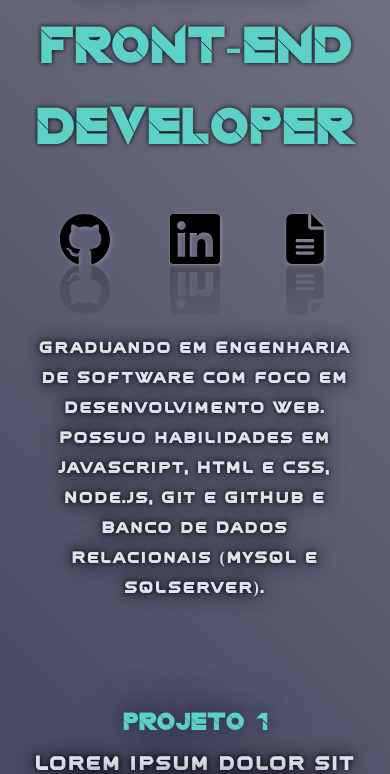
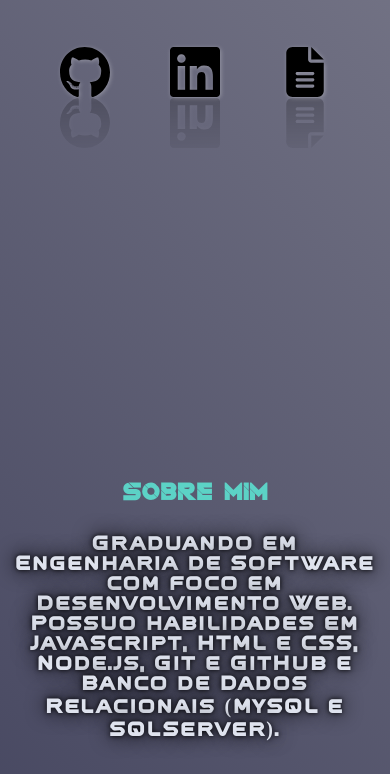
Before and after one commit to caiolacerdamt/meu-portfolio, a plain HTML site: page index.html in a window 390 px wide. Shown: the part 383-1157 px from the top of the page. Drawn offline with nearby package versions, Linux system fonts and the light colour scheme.

Commit message:
finishing responsivity

```diff
--- a/css/style.css
+++ b/css/style.css
@@ -2,7 +2,11 @@ body {
   /*background: radial-gradient(50% 50% at 50% 50%, rgba(4, 60, 75, 0.67) 0%, #043C4B 96.35%);*/
   /*background-color: var(--bg-color-second);*/
   background: rgb(54, 55, 83);
-    background: linear-gradient(45deg, rgba(54, 55, 83, 1) 48%, rgba(126, 126, 142, 1) 100%);
+  background: linear-gradient(
+    45deg,
+    rgba(54, 55, 83, 1) 48%,
+    rgba(126, 126, 142, 1) 100%
+  );
 }
 
 #apresentacao {
@@ -10,10 +14,8 @@ body {
   height: 100vh;
   display: flex;
   justify-content: center;
-    align-items: center;
-    align-content: center;
-    padding: 32px;
-    margin-bottom: 50px;
+  align-items: flex-start;
+  padding: 80px 32px 32px 32px;
 }
 
 .eu {
@@ -54,8 +56,9 @@ h1.developer {
 }
 
 a {
-    transition: .5s;
-    -webkit-box-reflect: below 1px linear-gradient(transparent, rgba(0, 0, 0, 0.2));
+  transition: 0.5s;
+  -webkit-box-reflect: below 1px
+    linear-gradient(transparent, rgba(0, 0, 0, 0.2));
   filter: drop-shadow(1px 1px 2px rgba(255, 255, 255, 0.3));
 }
 
@@ -72,10 +75,10 @@ a img {
 h3 {
   font-family: var(--font-secundaria);
   font-size: 20px;
-    -webkit-box-reflect: below 1px linear-gradient(transparent, rgba(0, 0, 0, 0.2));
+  -webkit-box-reflect: below 1px
+    linear-gradient(transparent, rgba(0, 0, 0, 0.2));
   letter-spacing: 2px;
-    text-shadow: 0 0 5px #000000,
-    0 0 20px #000000;
+  text-shadow: 0 0 5px #000000, 0 0 20px #000000;
   color: var(--text-color);
 }
 
@@ -92,130 +95,46 @@ a:hover {
   margin-top: 20px;
 }
 
-
-/**
-@media (min-width: 1023px) and (max-width: 1025px) {
-
-    h3 {
-        font-size: 30px;
+#sobre-mobile {
+  height: 300px;
+  padding: 10px;
+  display: flex;
+  justify-content: center;
+  align-items: center;
+  gap: 20px;
 }
 
-    a img {
-        width: 80px;
-        height: 80px;
-    }
-
-    .button-none {
+.sobre-mobile {
     display: flex;
-        gap: 100px;
-        margin-top: 60px;
-    }
-
-    .github,
-    .linkedin,
-    .curriculo {
-        display: none;
-    }
-
-}
-
-@media (max-width: 840px) {
-
-    .eu {
-        width: 600px;
-    }
-
-    h1 {
-        font-size: 70px;
-    }
-
-}
-
-@media (max-width: 700px) {
-
-    .eu {
-        width: 600px;
-    }
-
-    h1 {
-        font-size: 60px;
-    }
-}
-
-@media (min-width: 540px) and (max-width: 699px) {
-
-    h1 {
-        font-size: 50px;
-    }
-
-}
-
-@media (min-width: 200px) and (max-width: 539px) {
-
-    h3 {
-        font-size: 16px;
-        text-align: center;
-    }
-
-    h3.oi-eu-sou {
-        margin-bottom: 10px;
-    }
-
-    h1 {
-        width: 100%;
-        text-align: center;
-        font-size: 40px;
-    }
-
-    h1.developer {
-        margin-bottom: 20px;
-        padding: 0;
-        text-align: center;
-    }
-
-    a img {
-        width: 40px;
-        height: 40px;
-    }
-
-    .none {
-        display: flex;
-        justify-content: center;
-        margin-bottom: 20px;
-    }
-
-    .button-none {
-        display: flex;
+    flex-direction: column;
     gap: 30px;
 }
 
-    .github,
-    .linkedin,
-    .curriculo {
-        display: none;
+.sobre-mim {
+    width: 100%;
 }
 
-    h3,
-    a {
+.sobre-mim h2 {
+    text-align: center;
+    font-family: var(--font-primaria);
+    color: var(--h1-color-second);
+}
+
+h3.sobre-mobile {
+  text-align: center;
   -webkit-box-reflect: unset;
 }
 
-
-}
-**/
-
 @media (max-width: 767px) {
-
   #apresentacao {
-        margin-top: 100px;
-        justify-content: space-around;
+    height: 100vh;
+    justify-content: space-between;
   }
 
   h3.oi-eu-sou {
     text-align: center;
     font-size: 20px;
     -webkit-box-reflect: unset;
-        margin-top: 20px;
   }
 
   .separacao {
@@ -229,7 +148,6 @@ a:hover {
   h1 {
     width: 100%;
     font-size: 50px;
-        margin-top: 20px;
   }
 
   .separacao h1 {
@@ -239,14 +157,12 @@ a:hover {
   h1.developer {
     width: 100%;
     text-align: center;
-        padding: 30px 0 0 0;
+    padding: 0;
     margin: 0;
   }
 
   h3.sobre {
-        -webkit-box-reflect: unset;
-        font-size: 16px;
-        margin-top: 60px;
+    display: none;
   }
 
   .button-none {
@@ -263,7 +179,6 @@ a:hover {
     display: flex;
     justify-content: center;
     padding-bottom: 20px;
-        margin-top: 120px;
     animation: animationLogo 4s infinite alternate ease-in-out;
   }
 
@@ -279,14 +194,13 @@ a:hover {
     margin-top: 20px;
   }
 
-    .mais a, .mais-desktop a {
+  .mais a,
+  .mais-desktop a {
     -webkit-box-reflect: unset;
   }
-
 }
 
 @media (width: 375px) and (height: 667px) {
-
   #apresentacao {
     margin-top: 80px;
   }
@@ -302,5 +216,4 @@ a:hover {
   h3.sobre {
     margin-top: 20px;
   }
-
 }
--- a/index.html
+++ b/index.html
@@ -73,6 +73,19 @@
             /></a>
           </div>
         </div>
+        </div>
+      </section>
+
+      <section id="sobre-mobile">
+        <div class="sobre-mobile">
+          <div class="sobre-mim">
+            <h2>SOBRE MIM</h2>
+          </div>
+          <h3 class="sobre-mobile">
+            Graduando em Engenharia de Software com foco em Desenvolvimento Web.
+            Possuo habilidades em JavaScript, HTML e CSS, Node.js, Git e GitHub
+            e Banco de Dados Relacionais (MySQL e SQLServer).
+          </h3>
         </div>
       </section>
 
```
Lines whose indentation alone changed are shown as unchanged.
